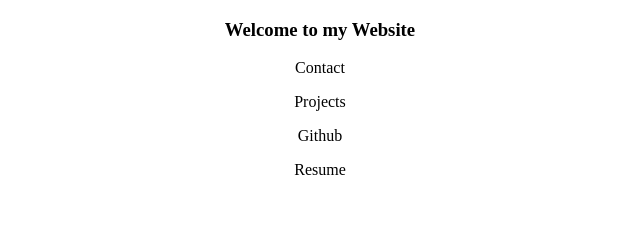
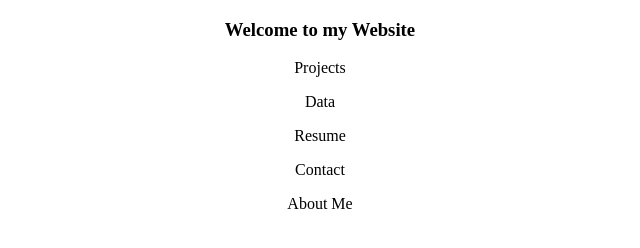
Before and after one commit to MubarikAlfablondi/mubarikalfablondi.github.io, a plain HTML site: page index.html in a window 1280 px wide. Shown: the whole page, without its empty margins (320-960 px from the left). Drawn offline with Linux system fonts and the light colour scheme.

Commit message:
Updating tabs

```diff
--- a/index.html
+++ b/index.html
@@ -8,9 +8,10 @@
 </head>
 <body>
     <h3>Welcome to my Website</h3>
+    <p>Projects</p>
+    <p>Data</p>
+    <p>Resume</p>
     <p>Contact</p>
-    <p>Projects</p>
-    <p>Github</p>
-    <p>Resume</p>
+    <p>About Me</p>
 </body>
 </html>
```
